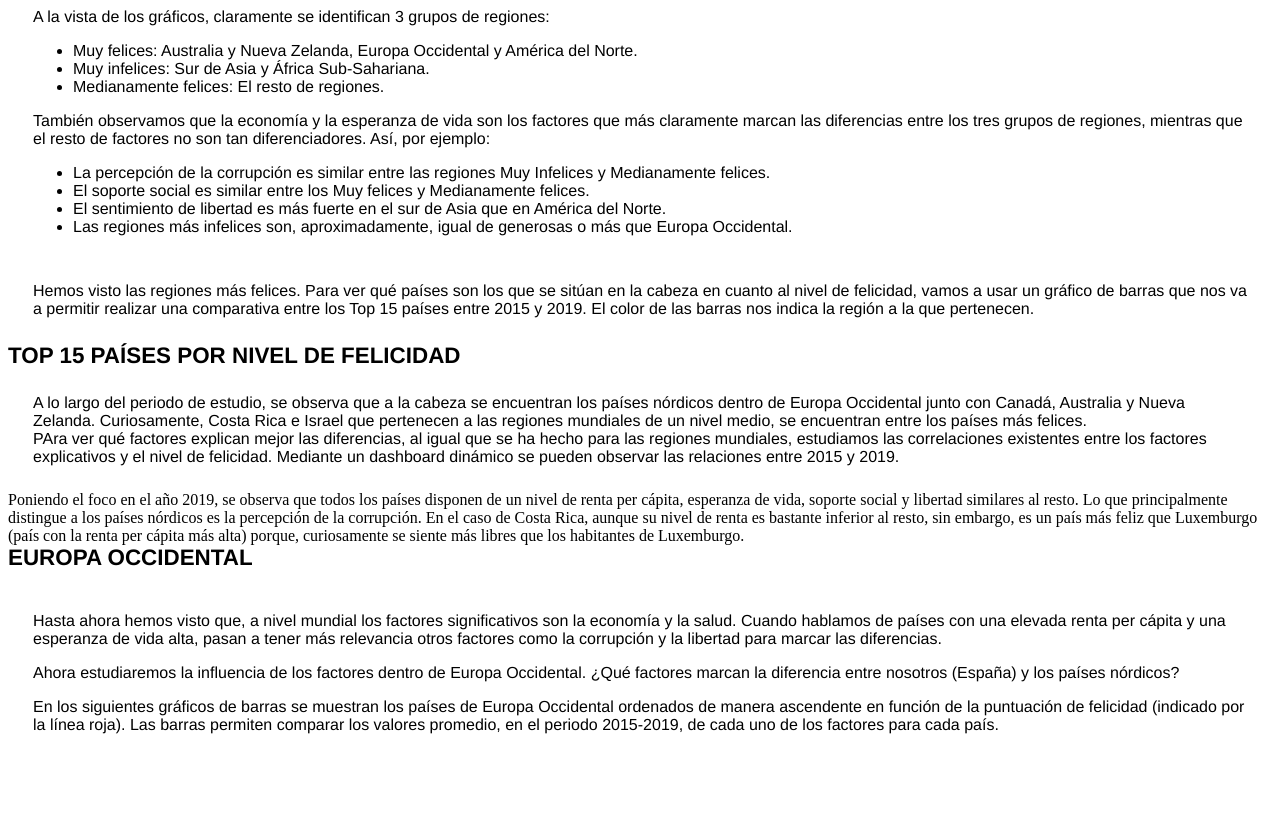
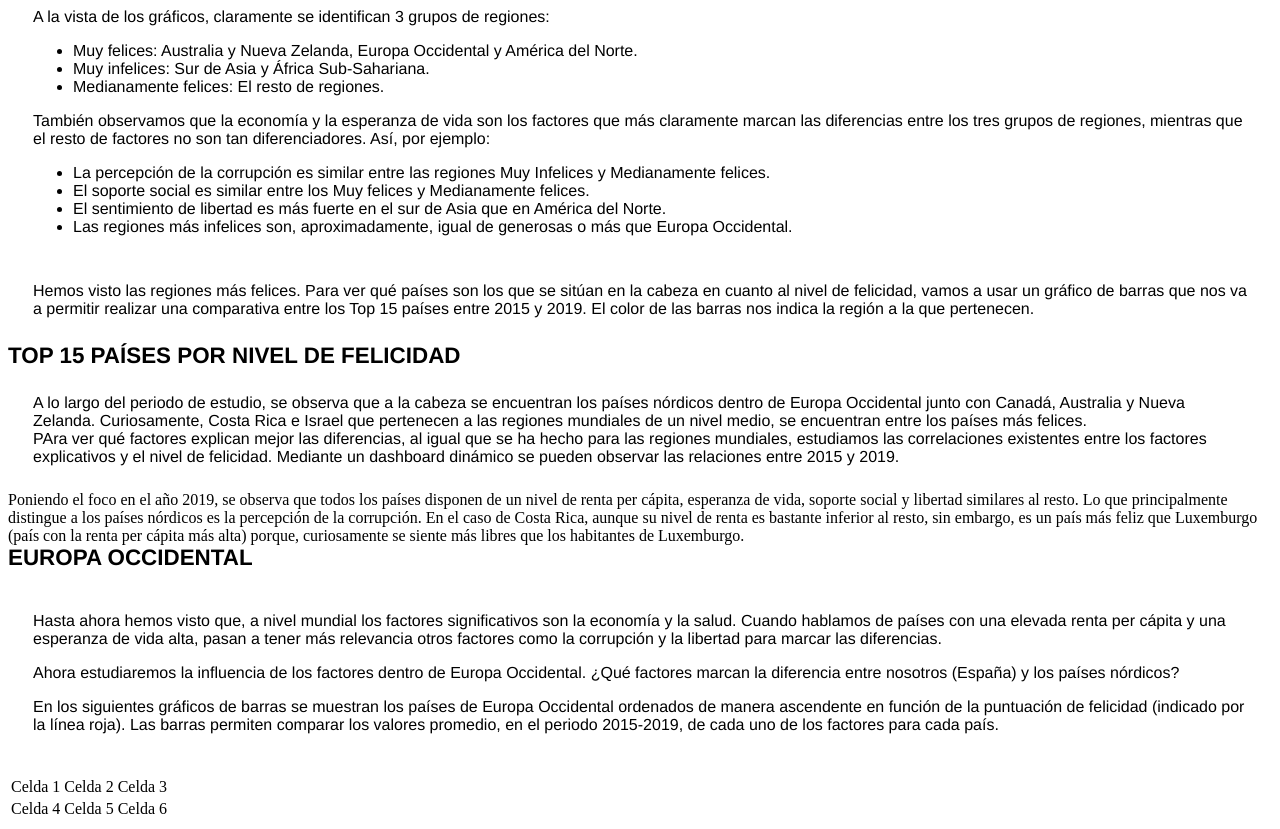
Before and after one commit to GemaBelinchon/Seminario, a website: page index.html in a window 1280 px wide. Shown: the part 1067-1896 px from the top of the page. Before the commit the page ends 1842 px from the top, so only its background shows below. Drawn offline with nearby package versions, Linux system fonts and the light colour scheme.

Commit message:
1 file modified

```diff
--- a/index.html
+++ b/index.html
@@ -145,7 +145,18 @@
           <p>Ahora estudiaremos la influencia de los factores dentro de Europa Occidental. ¿Qué factores marcan la diferencia entre nosotros (España) y los países nórdicos?</p>
           <p>En los siguientes gráficos de barras se muestran los países de Europa Occidental ordenados de manera ascendente en función de la puntuación de felicidad (indicado por la línea roja). Las barras permiten comparar los valores promedio, en el periodo 2015-2019, de cada uno de los factores para cada país.</p>
         </div>
-
+        <table class="egt">
+        <tr>
+          <td>Celda 1</td>
+          <td>Celda 2</td>
+          <td>Celda 3</td>
+        </tr>
+        <tr>
+          <td>Celda 4</td>
+          <td>Celda 5</td>
+          <td>Celda 6</td>
+        </tr>
+      </table>
 
 
 
```
